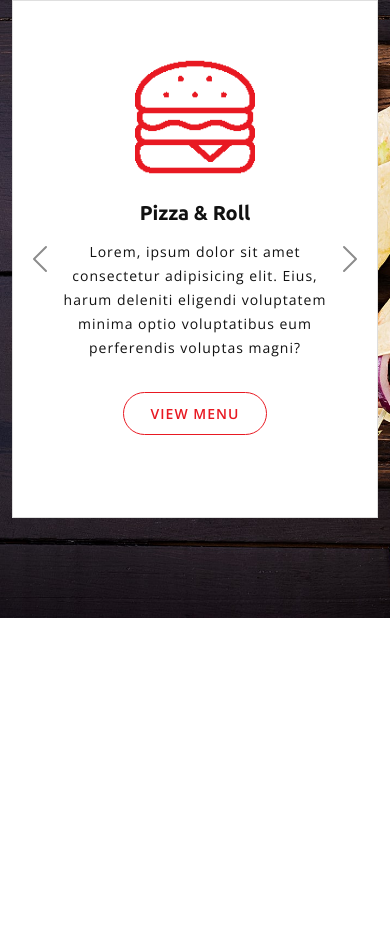
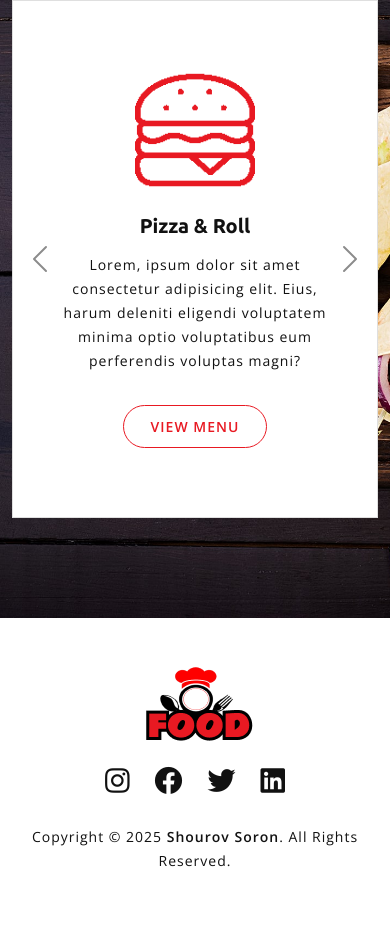
Before and after one commit to shourovsoron/food-bootstrap, a plain HTML site: page index.html in a window 390 px wide. Shown: the part 6792-7729 px from the top of the page. Before the commit the page ends 7410 px from the top, so only its background shows below. Drawn offline with nearby package versions, Linux system fonts and the light colour scheme.

Commit message:
complete

```diff
--- a/assets/styles/style.css
+++ b/assets/styles/style.css
@@ -329,12 +329,17 @@ p{
 }
 
 .review__carousel-item{
-    min-height: 500px;
-    height: 100%;
+
+
 }
 
 .review__carousel-item img{
     max-width: 120px;
+}
+
+.review__carousel-item .review__box{
+    min-height: 500px;
+    height: 100%;
 }
 
 .carousel-control-prev-icon,
@@ -342,3 +347,44 @@ p{
     filter: brightness(0.10);
     -webkit-filter: brightness(0.10);
 }
+
+/* =====Review Section End ==== */
+
+
+/* =====footer section Start==== */
+
+.footer__logo{
+    max-width: 100px;
+    width: 100%;
+    display: inline-block;
+    height: auto;
+}
+
+.footer__social__icon{
+    gap: 25px;
+    font-size: 28px;
+
+}
+
+.footer__social__icon a{
+    color: var(--text-black);
+    transition: all .3s;
+    -webkit-transition: all .3s;
+    -moz-transition: all .3s;
+    -ms-transition: all .3s;
+    -o-transition: all .3s;
+}
+
+.footer__social__icon a:hover{
+    color: var(--primary-color);
+}
+
+.copyright-text a{
+    color: var(--text-black);
+    font-weight: 600;
+    transition: all .3s;
+}
+
+.copyright-text a:hover{
+    color: var(--primary-color);
+}
--- a/index.html
+++ b/index.html
@@ -71,7 +71,7 @@
 
 
     <!-- ==== Main Start ==== -->
-
+    <main>
 
         <!-- ====Banner Section Start==== -->
         <section id="home">
@@ -80,7 +80,8 @@
                     <div class="col-lg-5 text-center text-lg-start order-2 order-lg-1 mt-5 mt-lg-0">
 
                         <h1 class="text-capitalize banner__heading"><span>Dining</span> on the Lake</h1>
-                    <p class="banner__desc">Lorem ipsum, dolor sit amet consectetur adipisicing elit. Nihil repudiandae
+                        <p class="banner__desc">Lorem ipsum, dolor sit amet consectetur adipisicing elit. Nihil
+                            repudiandae
                             aliquid rerum laboriosam itaque, quos sint sapiente nam nesciunt odio.</p>
 
                         <a href="#" class="btn btn--main mt-3 btn-animation">View Menu</a>
@@ -88,7 +89,8 @@
 
 
                     <div class="col-lg-6 col-span-1 order-1 order-lg-2 text-center">
-                    <img src="./assets/images/Food-Banner.png" class="img-fluid banner__img" alt="Banner Image Food">
+                        <img src="./assets/images/Food-Banner.png" class="img-fluid banner__img"
+                            alt="Banner Image Food">
                     </div>
 
                 </div>
@@ -139,7 +141,8 @@
                         <div class="card rounded-0 about__card py-4">
                             <div class="card-body">
                                 <h3>About Us</h3>
-                            <p>Lorem ipsum dolor sit amet consectetur adipisicing elit. Minima voluptatem, debitis rerum
+                                <p>Lorem ipsum dolor sit amet consectetur adipisicing elit. Minima voluptatem, debitis
+                                    rerum
                                     quibusdam eligendi doloribus hic fuga quia, consectetur cumque minus necessitatibus
                                     neque
                                     nobis exercitationem?</p>
@@ -294,7 +297,8 @@
                 <div class="row justify-content-center">
                     <div class="col-sm-12 col-lg-6 col-md-10 text-center mb-4">
                         <h2>Best Offers</h2>
-                    <p>Lorem ipsum dolor, sit amet consectetur adipisicing elit. Nihil id asperiores provident ullam et
+                        <p>Lorem ipsum dolor, sit amet consectetur adipisicing elit. Nihil id asperiores provident ullam
+                            et
                             enim provident.</p>
                     </div>
                 </div>
@@ -428,8 +432,10 @@
 
                                             <div class="review__text px-5 text-center">
                                                 <h3 class="text-center mt-4">Pizza & Roll</h3>
-                                            <p class="text-center">Lorem, ipsum dolor sit amet consectetur adipisicing
-                                                elit. Eius, harum deleniti eligendi voluptatem minima optio voluptatibus
+                                                <p class="text-center">Lorem, ipsum dolor sit amet consectetur
+                                                    adipisicing
+                                                    elit. Eius, harum deleniti eligendi voluptatem minima optio
+                                                    voluptatibus
                                                     eum perferendis voluptas magni?
                                                 </p>
 
@@ -446,9 +452,11 @@
                                             <img src="./assets/images/review/img-1.png" alt="">
 
                                             <div class="review__text px-5 text-center">
-                                            <h3 class="text-center mt-4">Pizza & Roll</h3>
-                                            <p class="text-center">Lorem, ipsum dolor sit amet consectetur adipisicing
-                                                elit. Eius, harum deleniti eligendi voluptatem minima optio voluptatibus
+                                                <h3 class="text-center mt-4">Burger & Roll</h3>
+                                                <p class="text-center">Lorem, ipsum dolor sit amet consectetur
+                                                    adipisicing
+                                                    elit. Eius, harum deleniti eligendi voluptatem minima optio
+                                                    voluptatibus
                                                     eum perferendis voluptas magni?
                                                 </p>
 
@@ -466,9 +474,11 @@
                                             <img src="./assets/images/review/img-1.png" alt="">
 
                                             <div class="review__text px-5 text-center">
-                                            <h3 class="text-center mt-4">Pizza & Roll</h3>
-                                            <p class="text-center">Lorem, ipsum dolor sit amet consectetur adipisicing
-                                                elit. Eius, harum deleniti eligendi voluptatem minima optio voluptatibus
+                                                <h3 class="text-center mt-4">Special Pizza</h3>
+                                                <p class="text-center">Lorem, ipsum dolor sit amet consectetur
+                                                    adipisicing
+                                                    elit. Eius, harum deleniti eligendi voluptatem minima optio
+                                                    voluptatibus
                                                     eum perferendis voluptas magni?
                                                 </p>
 
@@ -503,7 +513,53 @@
         </section>
         <!-- ===== Review Section End===== -->
 
+    </main>
+    <!-- =====Main End===== -->
 
+
+
+
+    <!-- ===== Footer Section Start =====-->
+    <footer id="contact" class="footer__section py-5 py-md-4">
+        <div class="container">
+            <div class="row align-items-center">
+                <div class="col-lg-4 col-md-6 text-center text-md-start">
+                    <div class="footer__logo">
+                        <img src="./assets/images/logo.png" alt="">
+                    </div>
+                </div>
+
+                <div class="col-lg-4 col-md-6 text-center text-md-start mt-3 mt-md-0">
+                    <ul class="list-unstyled d-flex justify-content-center justify-content-md-end justify-content-lg-center footer__social__icon mb-md-0 mb-0">
+                        <li>
+                            <a href="#"> <i class="fab fa-instagram"></i> </a>
+                        </li>
+
+                        <li>
+                            <a href="#"> <i class="fab fa-facebook"></i> </a>
+                        </li>
+
+                        <li>
+                            <a href="#"> <i class="fab fa-twitter"></i> </a>
+                        </li>
+
+                        <li>
+                            <a href="#"> <i class="fab fa-linkedin"></i> </a>
+                        </li>
+                    </ul>
+                </div>
+
+                <div class="col-lg-4 col-md-12 mt-4 mt-lg-0 text-center text-lg-start">
+                    <div class="copyright-text text-lg-start text-center mb-3 mb-lg-0">
+                        <p class="mb-0">Copyright © 2025 <a href="#">Shourov Soron</a>. All Rights Reserved.</p>
+                    </div>
+
+
+                </div>
+            </div>
+        </div>
+
+    </footer>
 
 
 
```
Lines whose indentation alone changed are shown as unchanged.
